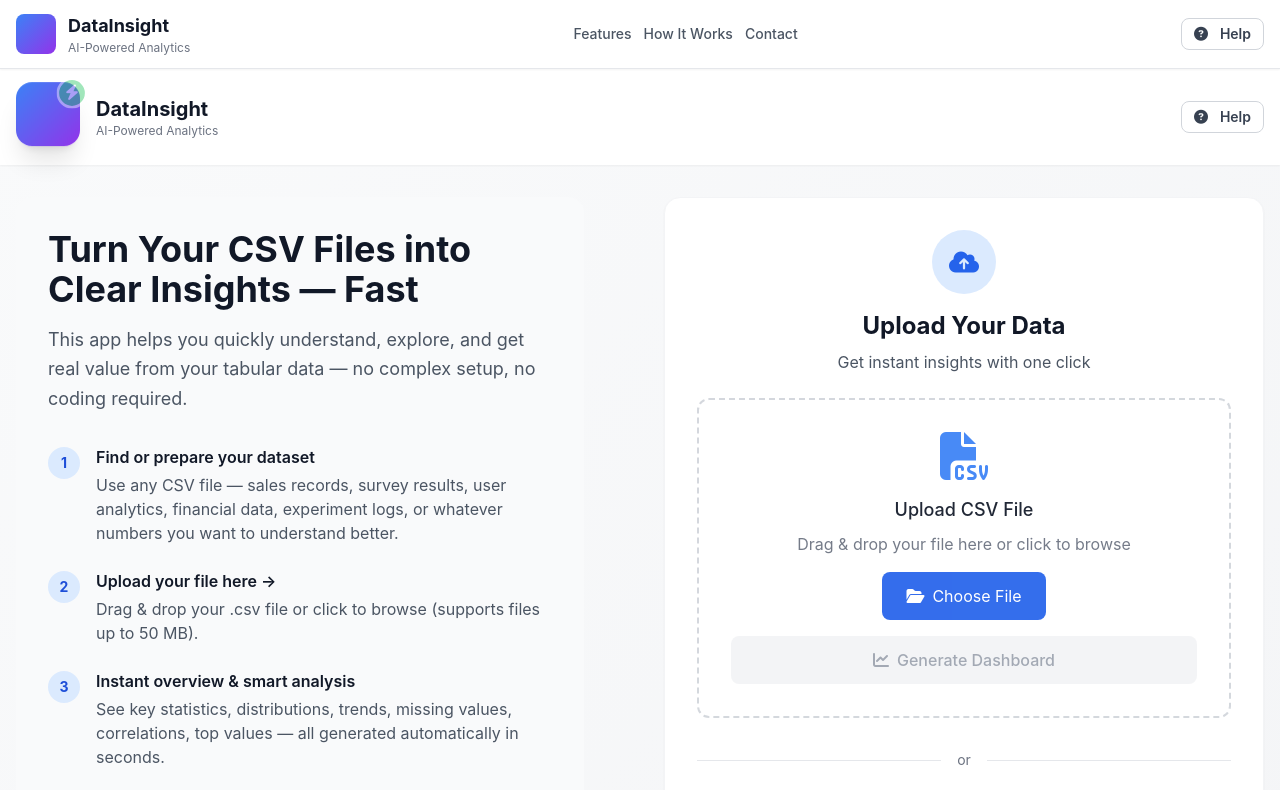
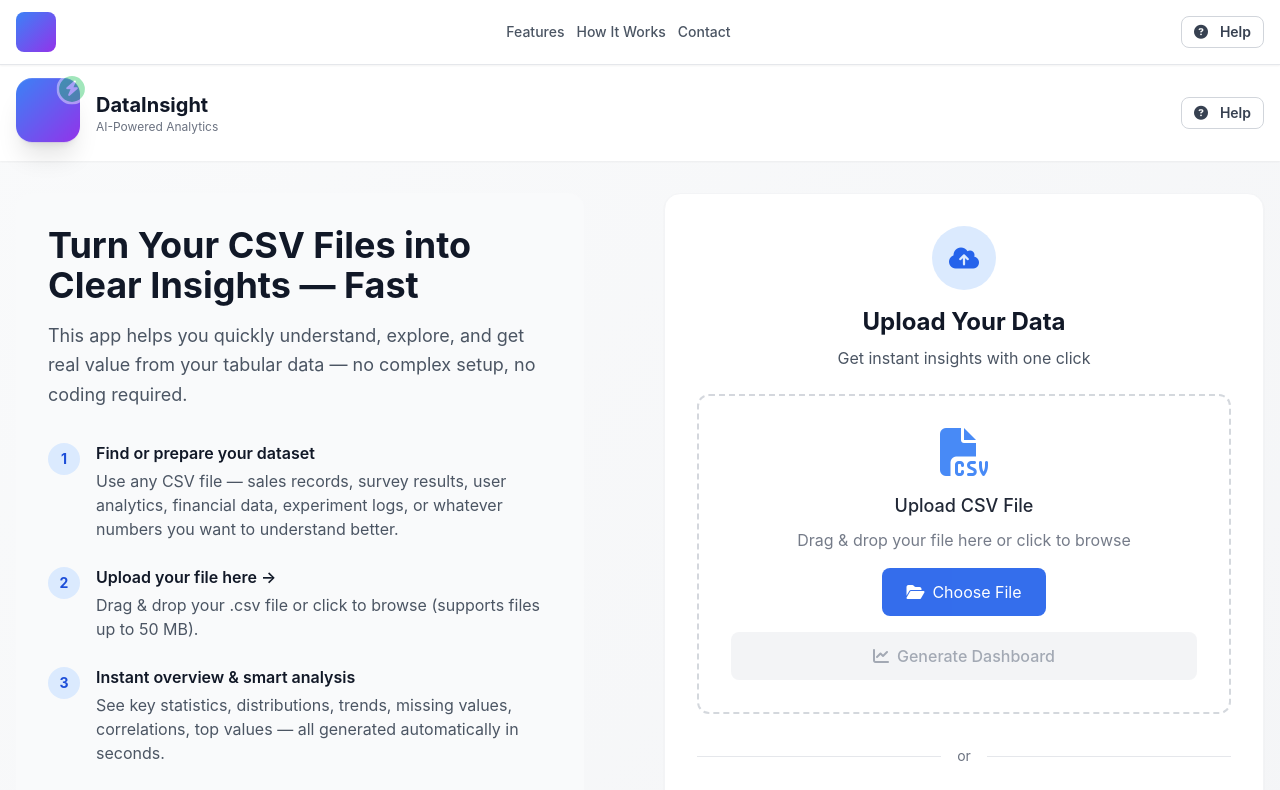
Before and after one commit to farhaanqazi/AI-Powered-Dashboards, a React (Vite) app in the folder frontend/: page / in a window 1280 px wide. Shown: the top 790 px of the page. Built offline with nearby package versions, Linux system fonts and the light colour scheme; what react-plotly.js would draw is missing.

Commit message:
Headers deduplication

```diff
--- a/frontend/src/components/common/Header.jsx
+++ b/frontend/src/components/common/Header.jsx
@@ -12,12 +12,7 @@ const Header = () => {
             <div className="h-10 w-10 rounded-lg bg-gradient-to-br from-blue-500 to-purple-600 flex items-center justify-center text-white font-bold">
               <i className="fas fa-chart-network"></i>
             </div>
-            <div>
-              <h1 className="text-lg font-bold text-gray-900">DataInsight</h1>
-              <p className="text-xs text-gray-500">AI-Powered Analytics</p>
-            </div>
-          </div>
-
+      </div>
           {location.pathname === '/' && (
             <div className="hidden md:flex items-center space-x-3">
               <a href="#features" className="text-sm text-gray-600 hover:text-blue-600 font-medium transition">Features</a>
```
Also changed, not shown: 3 other files (tests, documents, lock files or other folders).
